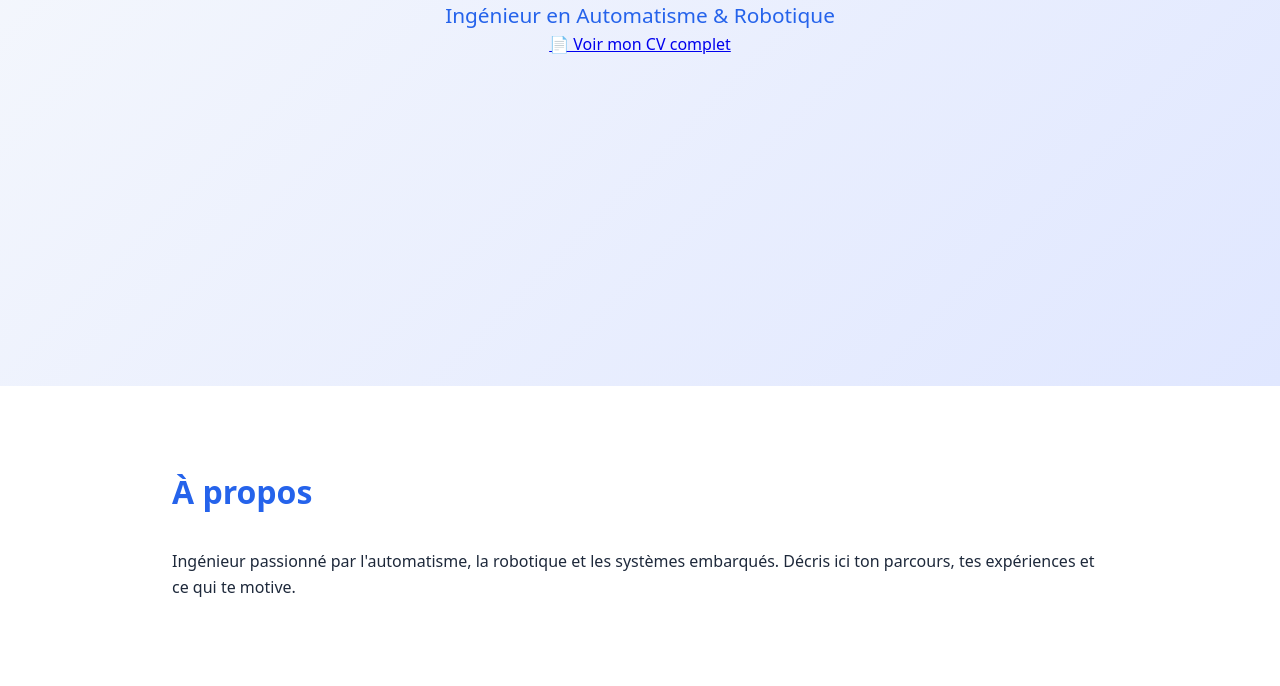
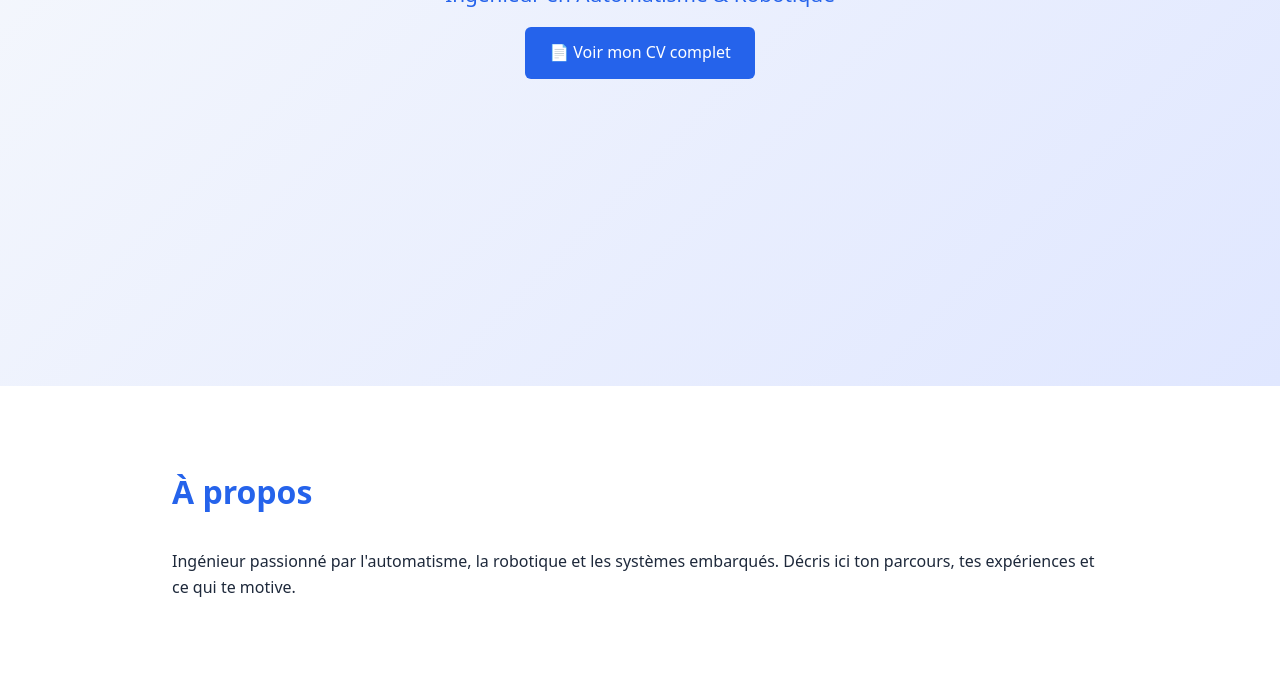
Before and after one commit to BALY1996/BALY1996.github.io, a plain HTML site: page index.html in a window 1280 px wide. Shown: the part 414-1100 px from the top of the page. Drawn offline with Linux system fonts and the light colour scheme.

Commit message:
Update style.css

```diff
--- a/style.css
+++ b/style.css
@@ -125,3 +125,19 @@ footer {
     background: var(--dark);
     color: white;
 }
+
+.btn-cv {
+    display: inline-block;
+    margin-top: 1rem;
+    padding: 0.8rem 1.5rem;
+    background: #2563eb;
+    color: white;
+    border-radius: 6px;
+    text-decoration: none;
+    font-weight: 500;
+    transition: background 0.2s;
+}
+
+.btn-cv:hover {
+    background: #1d4ed8;
+}
```
